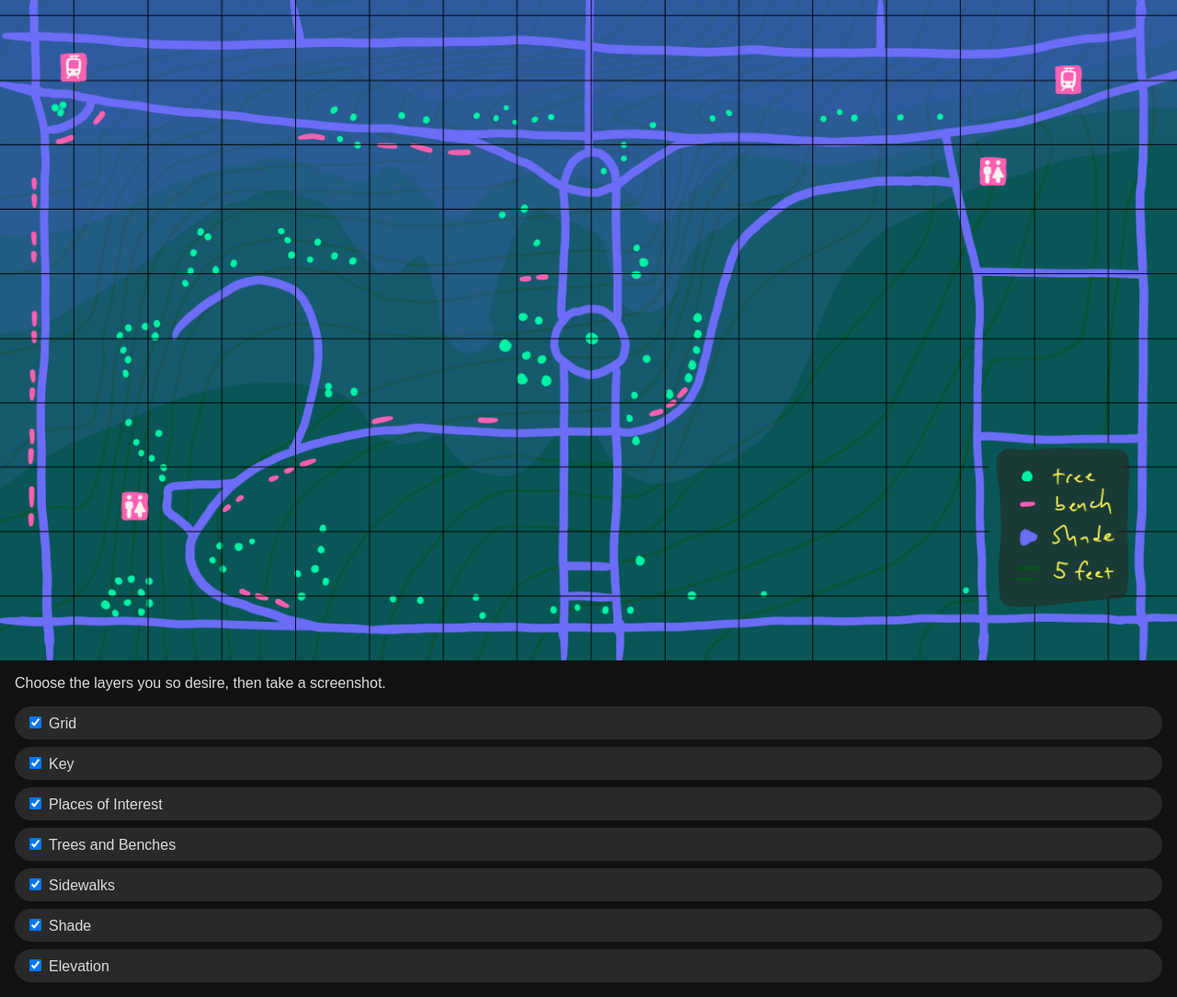
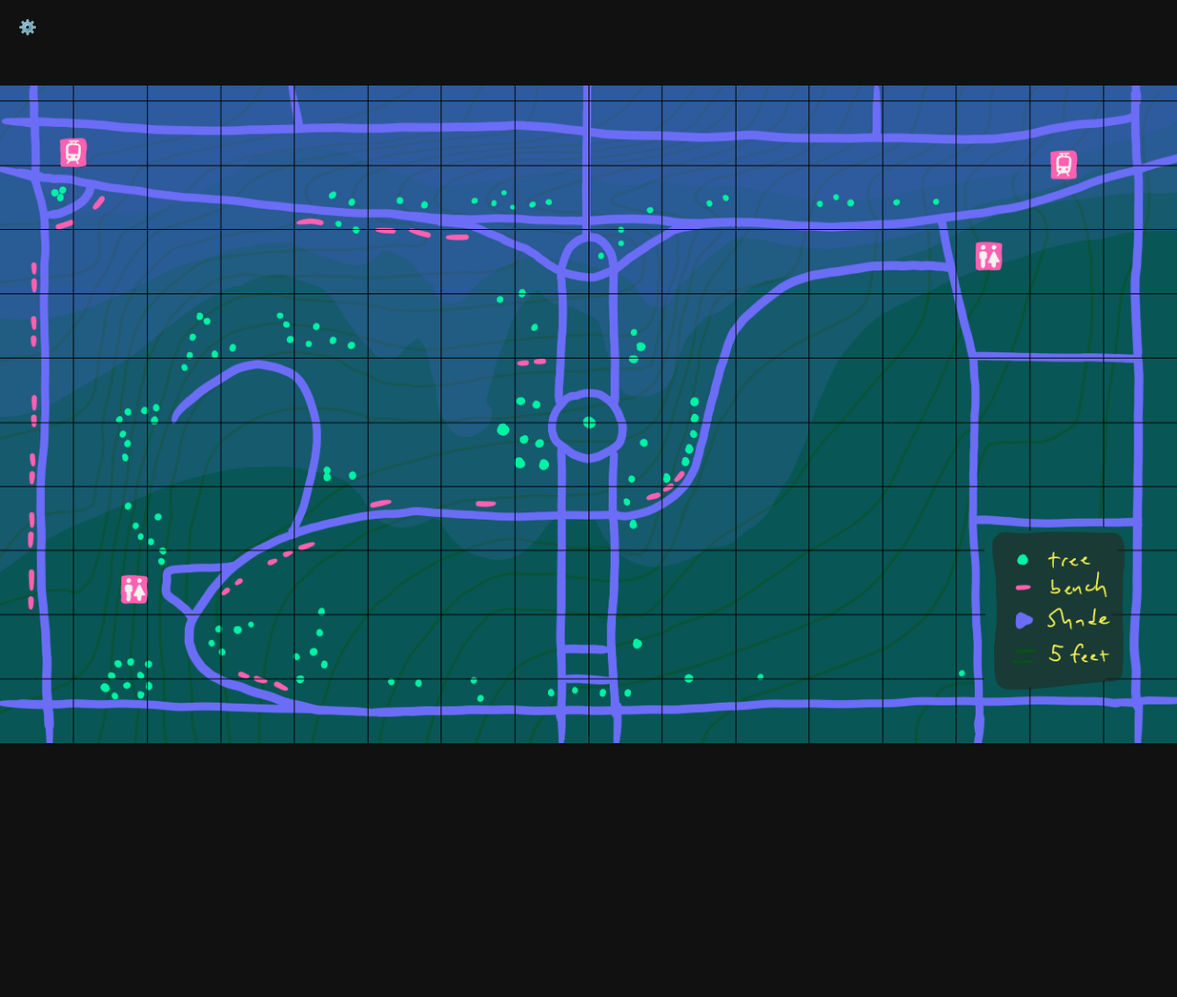
Before and after one commit to dhunten/dhunten.github.io, a Jekyll site: the page dolo/index.html, which Jekyll copies as it is, in a window 1280 px wide. Shown: the whole page at 92% size. Built offline with Jekyll 4.4.1, drawn with Linux system fonts in a browser that asks for light colours; after the commit the page ends 900 px from its top, so only the background shows below that.

Commit message:
make options a popover

```diff
--- a/dolo/index.html
+++ b/dolo/index.html
@@ -12,18 +12,22 @@
                 font-family: sans-serif;
             }
             .dolo {
-                position: relative;
+                position: fixed;
                 background: url("images/base.png");
-                width: 100%;
-                aspect-ratio: 535 / 300;
+                background-size: contain;
+                background-repeat: no-repeat;
+                background-position: center;
+                top: 0; right: 0; bottom: 0; left: 0;
             }
             .dolo > div {
-                position:absolute;
+                position: absolute;
                 left: 0;
                 top: 0;
                 width: 100%;
                 height: 100%;
-                background-size: cover;
+                background-size: contain;
+                background-repeat: no-repeat;
+                background-position: center;
             }
             #key { background-image: url("images/key.png"); }
             #poi { background-image: url("images/poi.png"); }
@@ -33,33 +37,53 @@
             #elevation { background-image: url("images/elevation.png"); }
             #grid { background-image: url("images/grid.png"); }
 
-            .instructions, fieldset {
+            div.optionstoggle {
+                padding: 20px;
+                width: 20px;
+                height: 20px;
+            }
+
+            #options {
+                position: fixed;
+                right: 0; bottom: 0; left: 0;
+                background: #222;
+            }
+
+            .closeheader {
                 margin: 16px;
             }
 
             .togglegroup {
                 margin: 16px;
+                display: flex;
+                flex-wrap: wrap;
+                flex-direction: row;
+                gap: 8px;
             }
 
             label {
                 display: block;
-                background: rgba(255,255,255,0.1);
                 padding: 8px 12px;
-                margin: 8px 0;
                 border-radius: 420px;
+                border: 1px solid #ffffff11;
             }
             input {
-                margin-right: 8px;
+                display: none;
+            }
+
+            label:has(input:checked) {
+                background: #ffffff11;
             }
         </style>
         <script>
             function toggleLayer(id) {
-                if (document.getElementById(id).style.display == 'none') {
-                    document.getElementById(id).style.display = 'block';
+                if (document.querySelector(id).style.display == 'none') {
+                    document.querySelector(id).style.display = 'block';
                 } else {
-                    document.getElementById(id).style.display = 'none';
+                    document.querySelector(id).style.display = 'none';
                 }
             }
+
             function setLayers() {
                 const layerGrid = document.querySelector("#gridcheck");
                 const layerKey = document.querySelector("#keycheck");
@@ -89,16 +118,20 @@
             <div id="grid"></div>
             <div id="poi"></div>
             <div id="key"></div>
+            <div class="optionstoggle" onClick="toggleOptions()">⚙️</div>
         </div>
-        <div class="instructions">Choose the layers you so desire, then take a screenshot.</div>
-        <div class="togglegroup" onClick="setLayers()">
-            <label for="gridcheck"><input type="checkbox" id="gridcheck" checked/>Grid</label>
-            <label for="keycheck"><input type="checkbox" id="keycheck" checked/>Key</label>
-            <label for="poicheck"><input type="checkbox" id="poicheck" checked/>Places of Interest</label>
-            <label for="itemscheck"><input type="checkbox" id="itemscheck" checked/>Trees and Benches</label>
-            <label for="sidewalkscheck"><input type="checkbox" id="sidewalkscheck" checked/>Sidewalks</label>
-            <label for="shadecheck"><input type="checkbox" id="shadecheck" checked/>Shade</label>
-            <label for="elevationcheck"><input type="checkbox" id="elevationcheck" checked/>Elevation</label>
+        <div id="options" style="display: none;">
+
+            <div class="closeheader" onClick="toggleOptions()">❌</div>
+            <div class="togglegroup" onClick="setLayers()">
+                <label for="poicheck"><input type="checkbox" id="poicheck" checked/>🚻 🚌</label>
+                <label for="itemscheck"><input type="checkbox" id="itemscheck" checked/>🌳 🪑</label>
+                <label for="sidewalkscheck"><input type="checkbox" id="sidewalkscheck" checked/>👟 Sidewalks</label>
+                <label for="gridcheck"><input type="checkbox" id="gridcheck" checked/>🌐 Grid</label>
+                <label for="shadecheck"><input type="checkbox" id="shadecheck"/>🌄 Shade</label>
+                <label for="elevationcheck"><input type="checkbox" id="elevationcheck"/>⛰️ Elevation</label>
+                <label for="keycheck"><input type="checkbox" id="keycheck"/>🔑 Key</label>
+            </div>
         </div>
 
     </body>
```
Also changed, not shown: other parts of dolo/index.html (+5 -0 lines).
